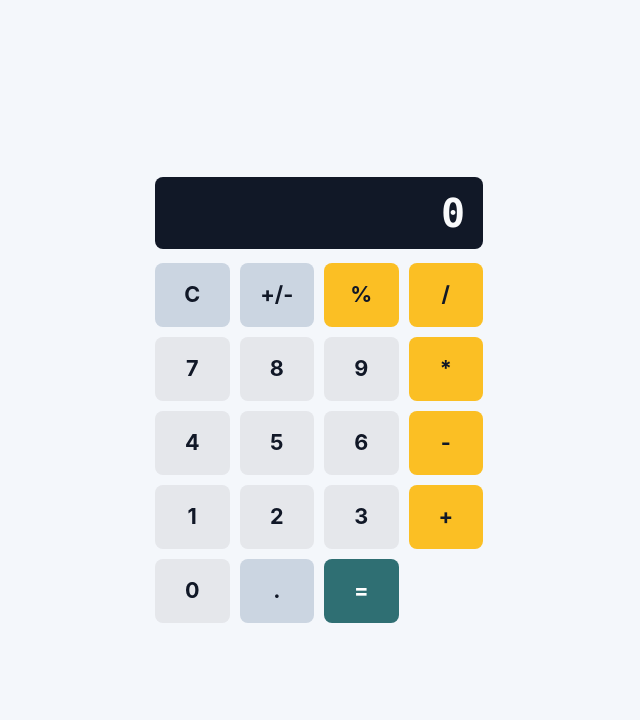
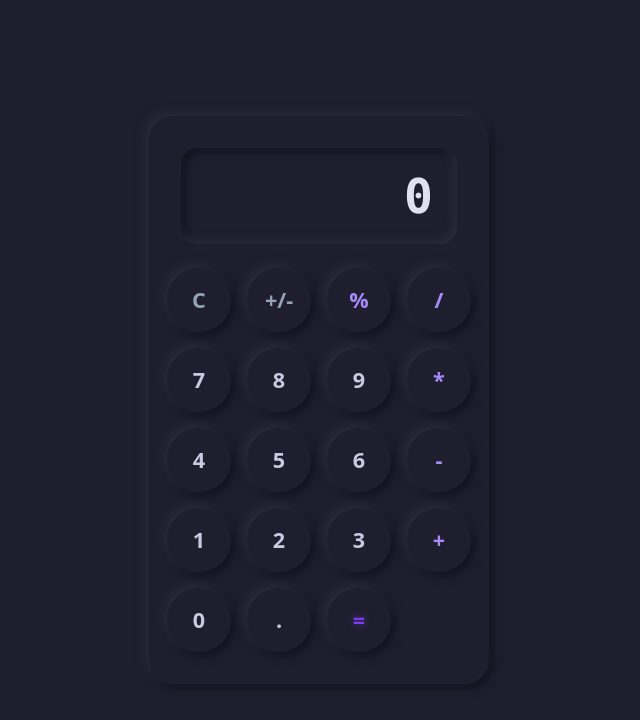
Before and after one commit to Lazaroo1/proyecto2-STW, a React (Vite) app: page / in a window 1280 px wide. Shown: the top 720 px of the page, without its empty margins (321-961 px from the left). Built offline with nearby package versions, Linux system fonts and the light colour scheme.

Commit message:
apply dark design system to calculator UI

```diff
--- a/src/App.tsx
+++ b/src/App.tsx
@@ -1,7 +1,6 @@
 import { Display } from './components/Display'
 import { Keyboard } from './components/Keyboard'
 import { useCalculator } from './hooks/useCalculator'
-import './styles.css'
 
 export function App () {
   const calculator = useCalculator()
--- a/src/components/Button.tsx
+++ b/src/components/Button.tsx
@@ -1,37 +1,7 @@
-import type { CSSProperties } from 'react'
-
 interface ButtonProps {
   label: string
   onClick: () => void
   variant?: 'number' | 'operator' | 'action' | 'equal'
-}
-
-const buttonBaseStyle: CSSProperties = {
-  minHeight: '64px',
-  border: 0,
-  borderRadius: '8px',
-  color: '#111827',
-  cursor: 'pointer',
-  fontSize: '1.35rem',
-  fontWeight: 700,
-  lineHeight: 1,
-  padding: '0 12px'
-}
-
-const buttonVariantStyles: Record<Required<ButtonProps>['variant'], CSSProperties> = {
-  number: {
-    background: '#e5e7eb'
-  },
-  operator: {
-    background: '#fbbf24'
-  },
-  action: {
-    background: '#cbd5e1'
-  },
-  equal: {
-    background: '#2f6f73',
-    color: '#ffffff'
-  }
 }
 
 export function Button ({ label, onClick, variant = 'number' }: ButtonProps) {
@@ -40,7 +10,6 @@ export function Button ({ label, onClick, variant = 'number' }: ButtonProps) {
       aria-label={label}
       className={`calculator-button calculator-button--${variant}`}
       data-testid={`button-${label}`}
-      style={{ ...buttonBaseStyle, ...buttonVariantStyles[variant] }}
       type="button"
       onClick={onClick}
     >
--- a/src/components/Display.tsx
+++ b/src/components/Display.tsx
@@ -1,35 +1,13 @@
-import type { CSSProperties } from 'react'
-
 interface DisplayProps {
   value: string
-}
-
-const displayStyle: CSSProperties = {
-  width: '100%',
-  minHeight: '72px',
-  borderRadius: '8px',
-  background: '#111827',
-  color: '#f9fafb',
-  display: 'flex',
-  alignItems: 'center',
-  justifyContent: 'flex-end',
-  padding: '16px 18px',
-  fontFamily: '"SFMono-Regular", Consolas, "Liberation Mono", monospace',
-  fontSize: '2.5rem',
-  fontWeight: 700,
-  letterSpacing: '0',
-  lineHeight: 1,
-  overflow: 'hidden',
-  textAlign: 'right'
 }
 
 export function Display ({ value }: DisplayProps) {
   return (
     <div
       aria-label="Calculator display"
-      className={value === 'ERROR' ? 'display--error' : undefined}
+      className={value === 'ERROR' ? 'calculator-display display--error' : 'calculator-display'}
       data-testid="display"
-      style={displayStyle}
     >
       {value}
     </div>
--- a/src/components/Keyboard.tsx
+++ b/src/components/Keyboard.tsx
@@ -1,4 +1,3 @@
-import type { CSSProperties } from 'react'
 import { Button } from './Button'
 
 interface KeyboardProps {
@@ -18,12 +17,6 @@ const digitRows = [
 
 const rowOperators = ['*', '-', '+']
 
-const keyboardStyle: CSSProperties = {
-  display: 'grid',
-  gridTemplateColumns: 'repeat(4, minmax(0, 1fr))',
-  gap: '10px'
-}
-
 export function Keyboard ({
   onDigit,
   onOperator,
@@ -33,7 +26,7 @@ export function Keyboard ({
   onToggleSign
 }: KeyboardProps) {
   return (
-    <div aria-label="Calculator keyboard" className="calculator-keyboard" role="group" style={keyboardStyle}>
+    <div aria-label="Calculator keyboard" className="calculator-keyboard" role="group">
       <Button label="C" variant="action" onClick={onClear} />
       <Button label="+/-" variant="action" onClick={onToggleSign} />
       <Button label="%" variant="operator" onClick={() => onOperator('%')} />
@@ -53,7 +46,7 @@ export function Keyboard ({
       )}
 
       <Button label="0" onClick={() => onDigit('0')} />
-      <Button label="." variant="action" onClick={onDecimal} />
+      <Button label="." onClick={onDecimal} />
       <Button label="=" variant="equal" onClick={onCalculate} />
     </div>
   )
--- /dev/null
+++ b/src/index.css
@@ -0,0 +1,121 @@
+:root {
+  color: #e0e0f0;
+  background: #1e1e2e;
+  font-family: system-ui, -apple-system, BlinkMacSystemFont, "Segoe UI", sans-serif;
+  font-synthesis: none;
+  text-rendering: optimizeLegibility;
+  -webkit-font-smoothing: antialiased;
+  -moz-osx-font-smoothing: grayscale;
+}
+
+* {
+  box-sizing: border-box;
+}
+
+html,
+body,
+#root {
+  min-width: 320px;
+  min-height: 100vh;
+  margin: 0;
+  background: #1e1e2e;
+}
+
+button,
+input,
+textarea,
+select {
+  font: inherit;
+}
+
+.app-shell {
+  display: grid;
+  min-height: 100vh;
+  place-items: center;
+  padding: 1rem;
+  background: #1e1e2e;
+}
+
+.calculator-app {
+  width: min(calc(100vw - 6rem), 340px);
+  max-width: 340px;
+  min-width: 304px;
+  padding: 2rem;
+  border-radius: 24px;
+  background: #1e1e2e;
+  box-shadow: -4px -4px 10px #2a2a3e, 4px 4px 10px #12121e;
+}
+
+.calculator-display {
+  display: flex;
+  align-items: center;
+  justify-content: flex-end;
+  min-height: 96px;
+  padding: 1.5rem;
+  overflow: hidden;
+  border-radius: 16px;
+  background: #1e1e2e;
+  box-shadow: inset -4px -4px 10px #2a2a3e, inset 4px 4px 10px #12121e;
+  color: #e0e0f0;
+  font-family: ui-monospace, SFMono-Regular, Consolas, "Liberation Mono", monospace;
+  font-size: 3rem;
+  font-weight: 700;
+  line-height: 1;
+  text-align: right;
+}
+
+.display--error {
+  color: #ff6b8a;
+}
+
+.calculator-keyboard {
+  display: grid;
+  grid-template-columns: repeat(4, 64px);
+  gap: 16px;
+  justify-content: center;
+  margin-top: 1.5rem;
+}
+
+.calculator-button {
+  display: inline-grid;
+  width: 64px;
+  height: 64px;
+  place-items: center;
+  padding: 0;
+  border: none;
+  border-radius: 50%;
+  outline: none;
+  background: #1e1e2e;
+  box-shadow: -4px -4px 10px #2a2a3e, 4px 4px 10px #12121e;
+  cursor: pointer;
+  font-size: 1.35rem;
+  font-weight: 700;
+  line-height: 1;
+  transition: box-shadow 0.1s ease;
+}
+
+.calculator-button:active {
+  box-shadow: inset -3px -3px 7px #2a2a3e, inset 3px 3px 7px #12121e;
+}
+
+.calculator-button:focus-visible {
+  outline: 2px solid #a78bfa;
+  outline-offset: 4px;
+}
+
+.calculator-button--number {
+  color: #c9c9e0;
+}
+
+.calculator-button--operator {
+  color: #a78bfa;
+}
+
+.calculator-button--action {
+  color: #94a3b8;
+}
+
+.calculator-button--equal {
+  color: #7c3aed;
+  text-shadow: 0 0 10px rgba(124, 58, 237, 0.65);
+}
--- a/src/main.tsx
+++ b/src/main.tsx
@@ -1,6 +1,7 @@
 import React from 'react'
 import ReactDOM from 'react-dom/client'
 import { App } from './App'
+import './index.css'
 
 ReactDOM.createRoot(document.getElementById('root') as HTMLElement).render(
   <React.StrictMode>
--- a/src/styles.css
+++ /dev/null
@@ -1,43 +0,0 @@
-:root {
-  color: #111827;
-  background: #f4f7fb;
-  font-family:
-    Inter, ui-sans-serif, system-ui, -apple-system, BlinkMacSystemFont, "Segoe UI",
-    sans-serif;
-  font-synthesis: none;
-  text-rendering: optimizeLegibility;
-  -webkit-font-smoothing: antialiased;
-  -moz-osx-font-smoothing: grayscale;
-}
-
-* {
-  box-sizing: border-box;
-}
-
-body {
-  margin: 0;
-  min-width: 320px;
-  min-height: 100vh;
-}
-
-button,
-input,
-textarea,
-select {
-  font: inherit;
-}
-
-.app-shell {
-  display: grid;
-  min-height: 100vh;
-  place-items: center;
-  padding: 24px;
-}
-
-.calculator-app {
-  display: grid;
-  width: min(100%, 360px);
-  gap: 14px;
-  border-radius: 8px;
-  padding: 16px;
-}
```
